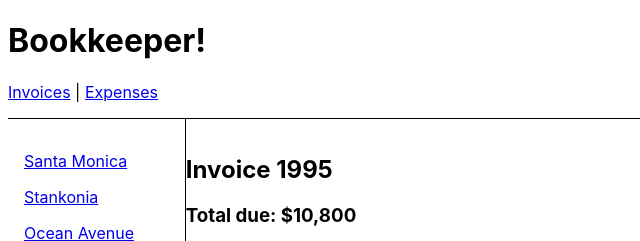
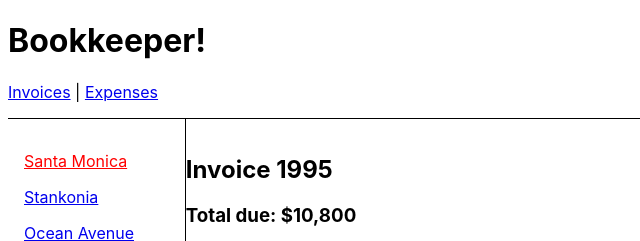
Before and after one commit to sisilhowie99/react-router-tutorial, a React (Vite) app: page /invoices/1995 in a window 1280 px wide. Shown: the top 241 px of the page, without its empty margins (0-640 px from the left). Built offline with nearby package versions, Linux system fonts and the light colour scheme.

Commit message:
Active links style

```diff
--- a/src/routes/invoices.jsx
+++ b/src/routes/invoices.jsx
@@ -1,4 +1,4 @@
-import { Link, Outlet } from 'react-router-dom';
+import { NavLink, Outlet } from 'react-router-dom';
 import { getInvoices } from '../data';
 
 export default function Invoices() {
@@ -8,13 +8,19 @@
     <div style={{ display: 'flex' }}>
       <nav style={{ borderRight: '1px solid', padding: '1rem' }}>
         {invoices.map((invoice) => (
-          <Link
-            style={{ display: 'block', margin: '1rem 0' }}
+          <NavLink
+            style={({ isActive }) => {
+              return {
+                display: 'block',
+                margin: '1rem 0',
+                color: isActive ? 'red' : '',
+              };
+            }}
             to={`/invoices/${invoice.number}`}
             key={invoice.number}
           >
             {invoice.name}
-          </Link>
+          </NavLink>
         ))}
       </nav>
       <main style={{ padding: '1rem 0' }}>
```
